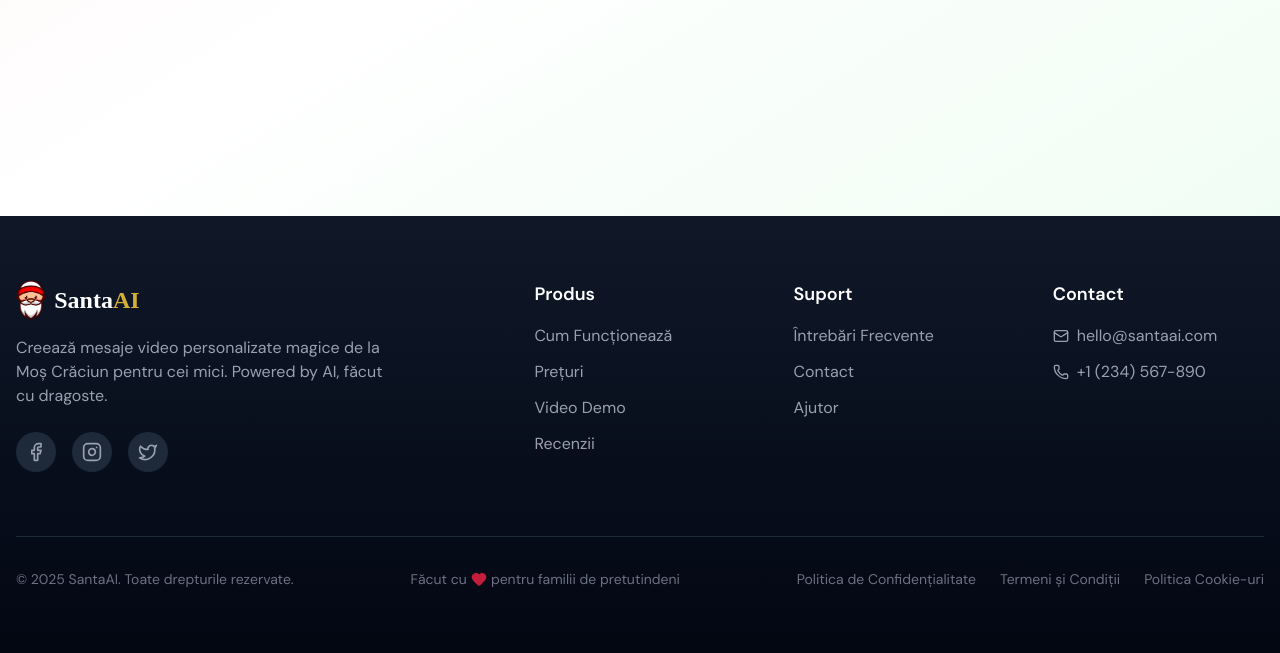
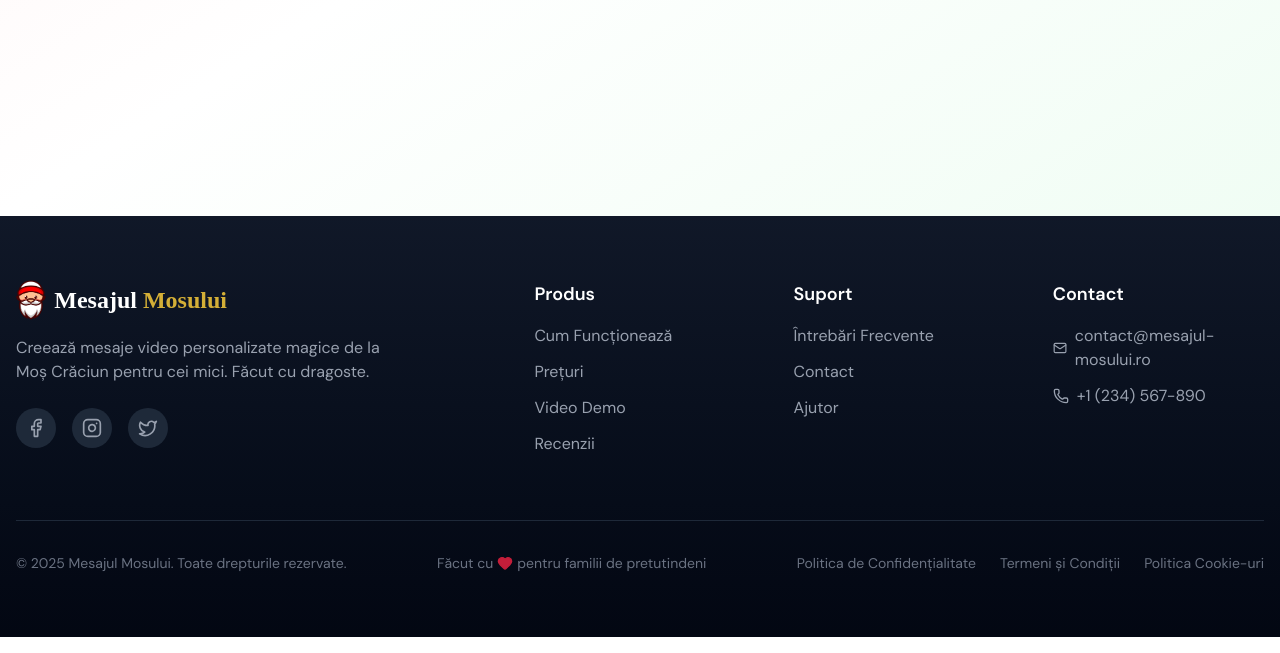
Before and after one commit to gabrieltintarescu/mesajul-mosului, a Next.js app: page /order/1 in a window 1280 px wide. Shown: the part 584-1237 px from the top of the page. Built offline with nearby package versions, Linux system fonts and the light colour scheme; a web font is replaced by a local one.

Commit message:
feat: small change pt diacritice

```diff
--- a/app/layout.tsx
+++ b/app/layout.tsx
@@ -12,21 +12,21 @@ export const metadata: Metadata = {
   title: "Mesajul Mosului - Mesaje Video Personalizate de la Moș Crăciun",
   description: "Creează mesaje video magice, personalizate cu ajutorul AI de la Moș Crăciun pentru copilul tău. Fă acest Crăciun de neuitat cu un video în care Moșul îl strigă pe copil pe nume!",
   keywords: ["video Moș Crăciun", "mesaj personalizat Santa", "cadou de Crăciun", "AI Moș Crăciun", "video personalizat"],
-  authors: [{ name: "SantaAI" }],
+  authors: [{ name: "Mesajul Mosului" }],
   icons: {
     icon: "/santaicon.png",
     apple: "/santaicon.png",
   },
   openGraph: {
-    title: "SantaAI - Mesaje Video Personalizate de la Moș Crăciun",
+    title: "Mesajul Mosului - Mesaje Video Personalizate de la Moș Crăciun",
     description: "Creează mesaje video magice personalizate de la Moș Crăciun pentru copilul tău",
     type: "website",
     locale: "ro_RO",
-    siteName: "SantaAI",
+    siteName: "Mesajul Mosului",
   },
   twitter: {
     card: "summary_large_image",
-    title: "SantaAI - Video Personalizat de la Moș Crăciun",
+    title: "Mesajul Mosului - Video Personalizat de la Moș Crăciun",
     description: "Creează mesaje video magice personalizate de la Moș Crăciun pentru copilul tău",
   },
   robots: {
--- a/app/order/[id]/page.tsx
+++ b/app/order/[id]/page.tsx
@@ -357,8 +357,8 @@ export default function OrderStatusPage() {
                         <div className="mt-8 text-center text-sm text-gray-500">
                             <p>
                                 Întrebări? Contactează-ne la{' '}
-                                <a href="mailto:hello@santaai.com" className="text-christmas-red hover:underline">
-                                    hello@santaai.com
+                                <a href="mailto:contact@mesajul-mosului.ro" className="text-christmas-red hover:underline">
+                                    contact@mesajul-mosului.ro
                                 </a>
                             </p>
                         </div>
--- a/app/page.tsx
+++ b/app/page.tsx
@@ -251,7 +251,7 @@ export default function Home() {
         <div className="container mx-auto px-4">
           <MotionFadeIn className="text-center mb-16">
             <h2 className="text-3xl md:text-5xl font-bold text-gray-900 mb-4 font-christmas">
-              De ce să alegi <span className="text-christmas-red">Mesajul Moșului</span>?
+              De ce să alegi <span className="text-christmas-red">Mesajul Mosului</span>?
             </h2>
             <p className="text-xl text-gray-600 max-w-2xl mx-auto">
               Combinăm tehnologia de ultimă generație cu magia Crăciunului pentru experiențe cu adevărat personalizate.
--- a/components/layout/Footer.tsx
+++ b/components/layout/Footer.tsx
@@ -56,12 +56,12 @@ export function Footer() {
                                 className="h-10 w-auto"
                             />
                             <span className="font-bold text-2xl font-christmas">
-                                Santa<span className="text-christmas-gold">AI</span>
+                                Mesajul <span className="text-christmas-gold">Mosului</span>
                             </span>
                         </Link>
                         <p className="text-gray-400 mb-6 max-w-sm">
                             Creează mesaje video personalizate magice de la Moș Crăciun pentru cei mici.
-                            Powered by AI, făcut cu dragoste.
+                            Făcut cu dragoste.
                         </p>
 
                         {/* Social Links */}
@@ -122,11 +122,11 @@ export function Footer() {
                         <ul className="space-y-3">
                             <li>
                                 <a
-                                    href="mailto:hello@santaai.com"
+                                    href="mailto:contact@mesajul-mosului.ro"
                                     className="flex items-center gap-2 text-gray-400 hover:text-white transition-colors"
                                 >
                                     <Mail className="w-4 h-4" />
-                                    hello@santaai.com
+                                    contact@mesajul-mosului.ro
                                 </a>
                             </li>
                             <li>
@@ -146,7 +146,7 @@ export function Footer() {
                 <div className="mt-16 pt-8 border-t border-gray-800">
                     <div className="flex flex-col md:flex-row items-center justify-between gap-4">
                         <p className="text-gray-500 text-sm">
-                            © {currentYear} SantaAI. Toate drepturile rezervate.
+                            © {currentYear} Mesajul Mosului. Toate drepturile rezervate.
                         </p>
                         <p className="text-gray-500 text-sm flex items-center gap-1">
                             Făcut cu <Heart className="w-4 h-4 text-christmas-red fill-current" /> pentru familii de pretutindeni
--- a/components/layout/Header.tsx
+++ b/components/layout/Header.tsx
@@ -65,7 +65,7 @@ export function Header({ variant = 'default' }: HeaderProps) {
               ${useDarkText ? 'text-christmas-red' : 'text-white'}
               group-hover:text-christmas-gold
             `}>
-                            Mesajul <span className="text-christmas-gold">Mosului&apos;</span>
+                            Mesajul <span className="text-christmas-gold">Mosului</span>
                         </span>
                     </Link>
 
```
Also changed, not shown: app/api/stripe/webhook/route.ts (line endings or trailing spaces), lib/inngest/functions.ts (line endings or trailing spaces).
